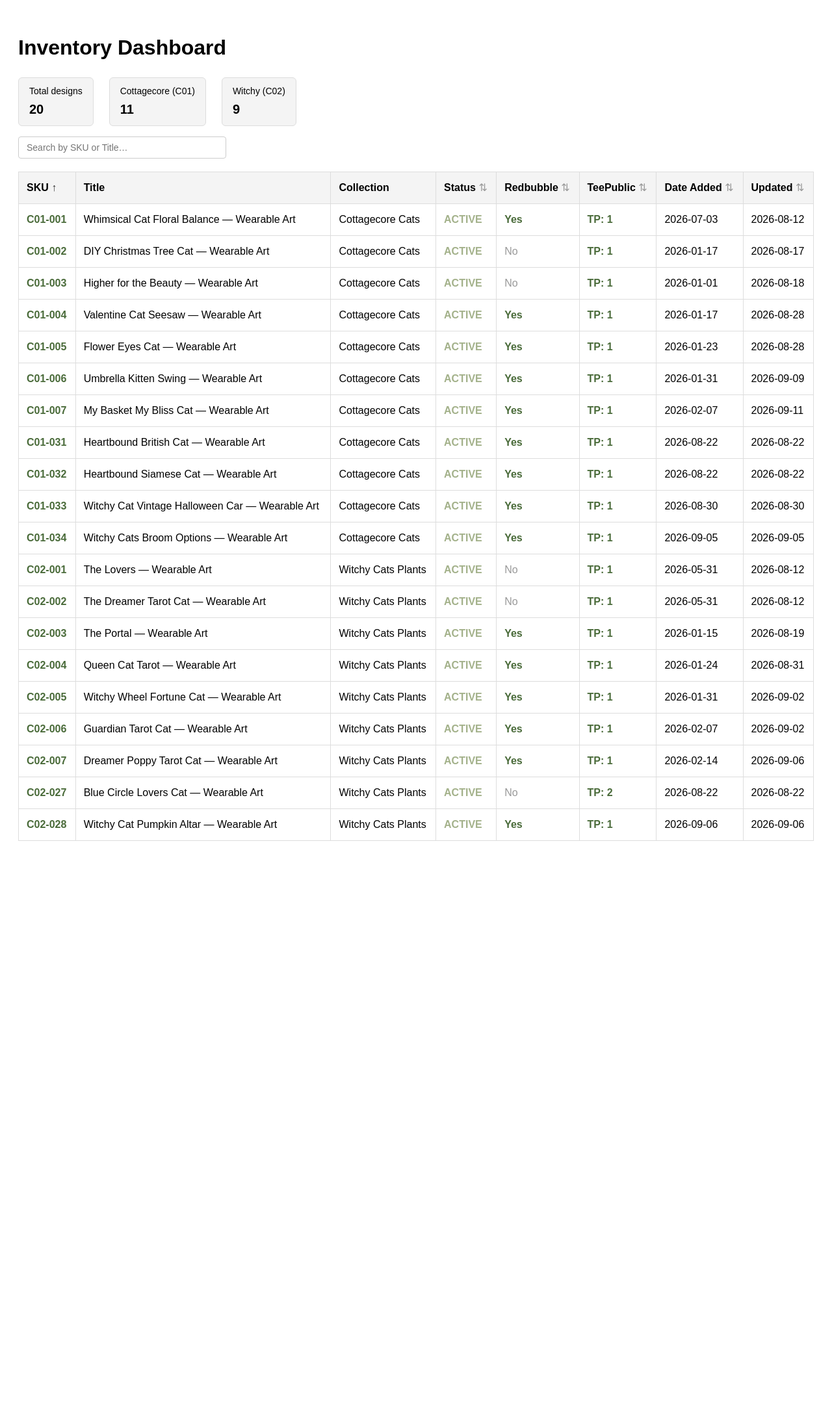
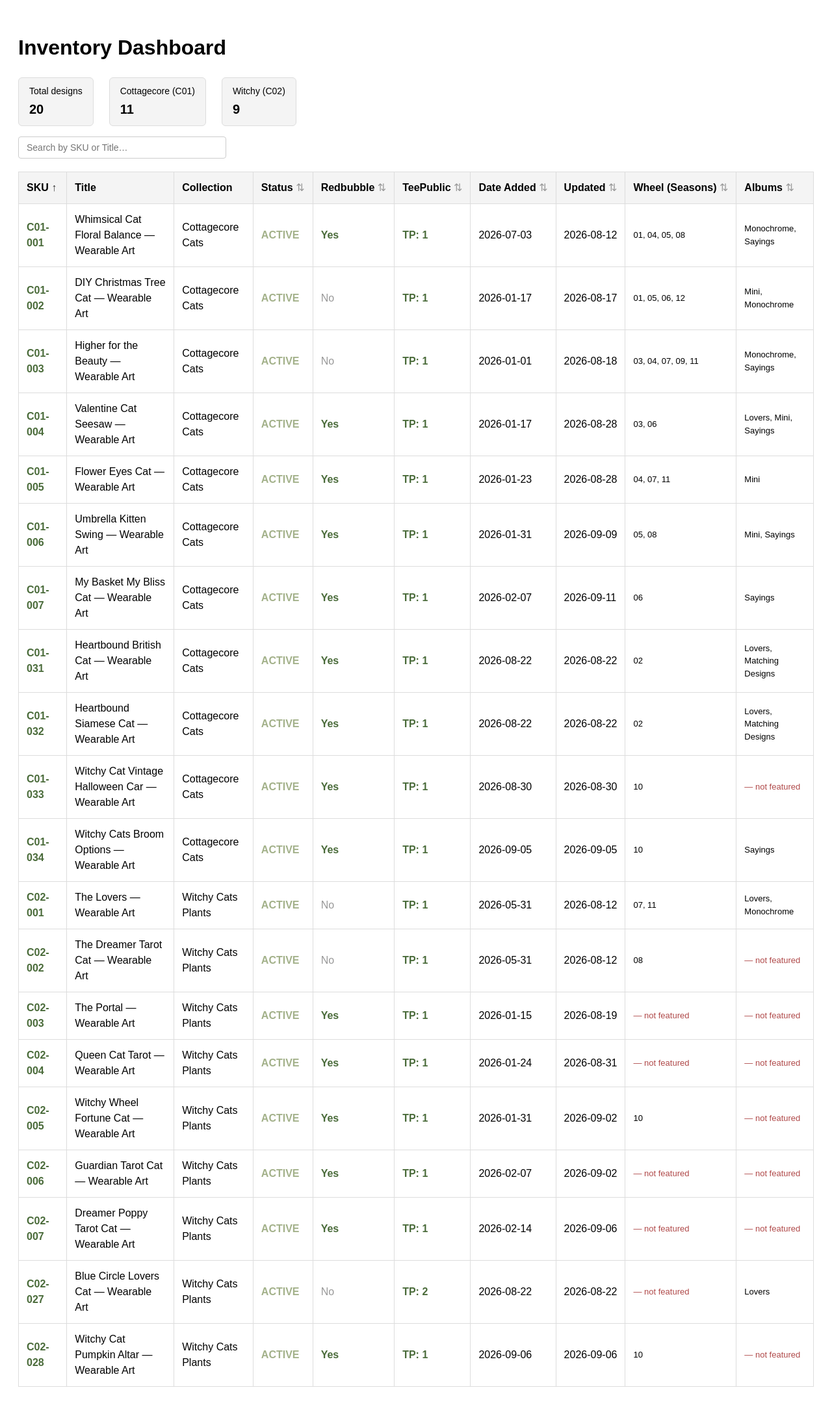
Before and after one commit to MarinPol/catnbloom.com, a Jekyll site: the page built from dashboard-7f3k2m9x.html, in a window 1280 px wide. Shown: the whole page at 65% size. Built offline with Jekyll 4.4.1, drawn with Linux system fonts in a browser that asks for light colours; before the commit the page ends 1322 px from its top, so only the background shows below that.

Commit message:
Add files via upload

```diff
--- a/dashboard-7f3k2m9x.html
+++ b/dashboard-7f3k2m9x.html
@@ -31,6 +31,8 @@ sitemap: false
     .summary-card strong { display: block; font-size: 20px; margin-top: 2px; }
     .link-yes { color: #4a6b3a; font-weight: 600; }
     .link-no { color: #999; }
+    .feature-none { color: #b04a4a; }
+    .feature-list { font-size: 13px; }
   </style>
 </head>
 <body>
@@ -60,10 +62,40 @@ sitemap: false
         <th class="sortable" data-key="teepublic">TeePublic</th>
         <th class="sortable" data-key="dateadded">Date Added</th>
         <th class="sortable" data-key="updated">Updated</th>
+        <th class="sortable" data-key="featurecount">Wheel (Seasons)</th>
+        <th class="sortable" data-key="albumcount">Albums</th>
       </tr>
     </thead>
     <tbody id="inventoryBody">
       {% for item in all_products %}
+        {% comment %} Reverse lookup: which Smart Collection months (sc01–sc12) feature this SKU {% endcomment %}
+        {% assign season_str = "" %}
+        {% assign season_count = 0 %}
+        {% for sc in site.smart %}
+          {% if sc.products contains item.sku %}
+            {% assign sc_num = sc.url | remove: '/smart/sc' | remove: '/' %}
+            {% assign season_count = season_count | plus: 1 %}
+            {% if season_str == "" %}
+              {% assign season_str = sc_num %}
+            {% else %}
+              {% assign season_str = season_str | append: ', ' | append: sc_num %}
+            {% endif %}
+          {% endif %}
+        {% endfor %}
+
+        {% comment %} Reverse lookup: which Albums feature this SKU {% endcomment %}
+        {% assign album_str = "" %}
+        {% assign album_count = 0 %}
+        {% for alb in site.albums %}
+          {% if alb.products contains item.sku %}
+            {% assign album_count = album_count | plus: 1 %}
+            {% if album_str == "" %}
+              {% assign album_str = alb.title %}
+            {% else %}
+              {% assign album_str = album_str | append: ', ' | append: alb.title %}
+            {% endif %}
+          {% endif %}
+        {% endfor %}
         {% comment %} Redbubble presence: any non-empty value other than "none" counts as present {% endcomment %}
         {% assign rb_value = item.redbubble_url | default: "" | strip %}
         {% assign rb_present = false %}
@@ -115,6 +149,20 @@ sitemap: false
           </td>
           <td>{{ item.date_added }}</td>
           <td>{{ item.updated_at }}</td>
+          <td class="feature-list">
+            {% if season_str != "" %}
+              {{ season_str }}
+            {% else %}
+              <span class="feature-none">— not featured</span>
+            {% endif %}
+          </td>
+          <td class="feature-list">
+            {% if album_str != "" %}
+              {{ album_str }}
+            {% else %}
+              <span class="feature-none">— not featured</span>
+            {% endif %}
+          </td>
         </tr>
       {% endfor %}
     </tbody>
@@ -182,6 +230,11 @@ sitemap: false
         rows.sort((a, b) => {
           const av = a.dataset[key] || '';
           const bv = b.dataset[key] || '';
+          // Numeric-aware compare (handles counts like featurecount/albumcount: "2" vs "12")
+          const an = Number(av), bn = Number(bv);
+          if (av !== '' && bv !== '' && !isNaN(an) && !isNaN(bn)) {
+            return (an - bn) * dir;
+          }
           if (av < bv) return -1 * dir;
           if (av > bv) return 1 * dir;
           return 0;
```
Also changed, not shown: other parts of dashboard-7f3k2m9x.html (+3 -1 lines).
